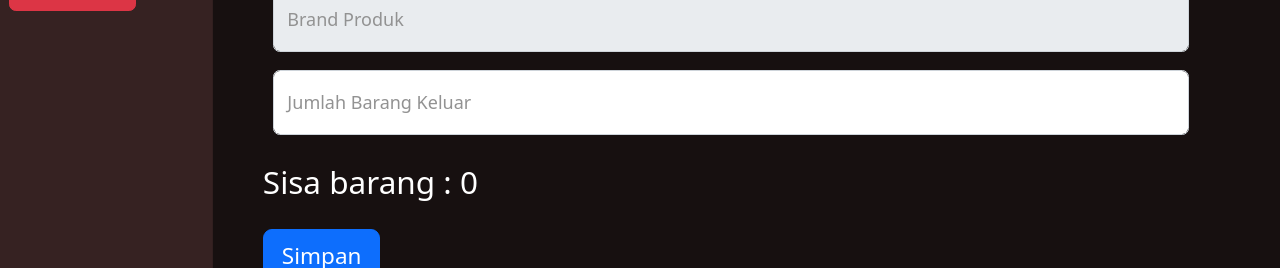
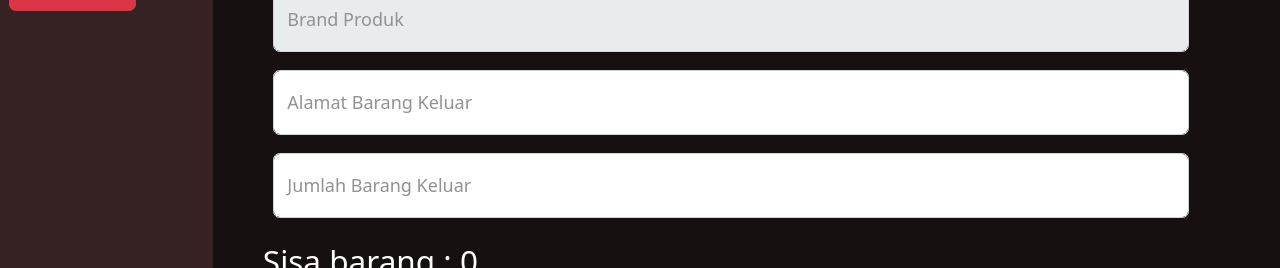
Before and after one commit to Ryftri/frontend-tgs-RPL, a React (Create React App) app: page /barang-keluar/add in a window 1280 px wide. Shown: the part 392-660 px from the top of the page. Built offline with nearby package versions, Linux system fonts and the light colour scheme; no server answers.

Commit message:
Menambahkan kolom alamat

```diff
--- a/src/components/IncomingGoods/FormAddIncomingGoods.jsx
+++ b/src/components/IncomingGoods/FormAddIncomingGoods.jsx
@@ -8,6 +8,7 @@ const FormAddIncomingGoods = () => {
   const [typeProduct, setTypeProduct] = useState("");
   const [brand, setBrand] = useState("");
   const [quantity, setQuantity] = useState("");
+  const [alamat, setAlamat] = useState("");
   const [uuid, setUuid] = useState("");
   const [msg, setMsg] = useState("");
 
@@ -45,6 +46,7 @@ const FormAddIncomingGoods = () => {
     const formData = new FormData();
 
     formData.append("quantites", quantity);
+    formData.append("alamat", alamat);
     formData.append("id", uuid);
 
     try {
@@ -99,6 +101,11 @@ const FormAddIncomingGoods = () => {
           </div>
 
           <div className="form-floating mb-3">
+            <input type="text" className="form-control" id="floatingInput" value={alamat} onChange={(event) => setAlamat(event.target.value)} placeholder="Alamat" />
+            <label >Alamat Barang Masuk</label>
+          </div>
+
+          <div className="form-floating mb-3">
             <input type="number" className="form-control" id="floatingInput" value={quantity} onChange={(event) => setQuantity(event.target.value)} placeholder="20000" />
             <label >Jumlah Barang Masuk</label>
           </div>
--- a/src/components/IncomingGoods/IncomingGoodsList.jsx
+++ b/src/components/IncomingGoods/IncomingGoodsList.jsx
@@ -69,6 +69,7 @@ const IncomingGoodsList = () => {
             <th scope="col">Nama Barang</th>
             <th scope="col">Tipe Produk</th>
             <th scope="col">Brand</th>
+            <th scope="col">Alamat</th>
             <th scope="col">Jumlah Barang</th>
             <th scope="col">Di Input Oleh</th>
             <th scope="col">Kode</th>
@@ -86,6 +87,7 @@ const IncomingGoodsList = () => {
               <td>{incoming.product.name}</td>
               <td>{incoming.product.typeProduct}</td>
               <td>{incoming.product.brand}</td>
+              <td>{incoming.alamat}</td>
               <td>{incoming.quantity}</td>
               <td>{incoming.user.name}</td>
               <td>{incoming.kode_brg_masuk}</td>
--- a/src/components/OutGoods/FormAddOutGoods.jsx
+++ b/src/components/OutGoods/FormAddOutGoods.jsx
@@ -8,6 +8,7 @@ const FormAddOutGoods = () => {
   const [typeProduct, setTypeProduct] = useState("");
   const [brand, setBrand] = useState("");
   const [quantity, setQuantity] = useState("");
+  const [alamat, setAlamat] = useState("");
   const [uuid, setUuid] = useState("");
   const [sisaBrang, setSisaBarang] = useState(0);
   const [msg, setMsg] = useState("");
@@ -48,6 +49,7 @@ const FormAddOutGoods = () => {
     const formData = new FormData();
 
     formData.append("quantites", quantity);
+    formData.append("alamat", alamat);
     formData.append("id", uuid);
 
     try {
@@ -105,6 +107,11 @@ const FormAddOutGoods = () => {
           </div>
 
           <div className="form-floating mb-3">
+            <input type="text" className="form-control" id="floatingInput" value={alamat} onChange={(event) => setAlamat(event.target.value)} placeholder="Alamat" />
+            <label>Alamat Barang Keluar</label>
+          </div>
+
+          <div className="form-floating mb-3">
             <input type="number" className="form-control" id="floatingInput" value={quantity} onChange={(event) => setQuantity(event.target.value)} placeholder="20000" />
             <label>Jumlah Barang Keluar</label>
           </div>
--- a/src/components/OutGoods/OutGoodsList.jsx
+++ b/src/components/OutGoods/OutGoodsList.jsx
@@ -63,6 +63,7 @@ const IncomingGoodsList = () => {
             <th scope="col">Nama Barang</th>
             <th scope="col">Tipe Produk</th>
             <th scope="col">Brand</th>
+            <th scope="col">Alamat</th>
             <th scope="col">Jumlah Barang</th>
             <th scope="col">Di Input Oleh</th>
             <th scope="col">Kode</th>
@@ -80,6 +81,7 @@ const IncomingGoodsList = () => {
                 <td>{incoming.product.name}</td>
                 <td>{incoming.product.typeProduct}</td>
                 <td>{incoming.product.brand}</td>
+                <td>{incoming.alamat}</td>
                 <td>{incoming.quantity}</td>
                 <td>{incoming.user.name}</td>
                 <td>{incoming.kode_brg_keluar}</td>
--- a/src/styles/style.css
+++ b/src/styles/style.css
@@ -334,5 +334,5 @@ header {
 }
 
 .login {
-  padding: 0 40em 0 40em;
+  padding: 0 25em 0 25em;
 }
```
